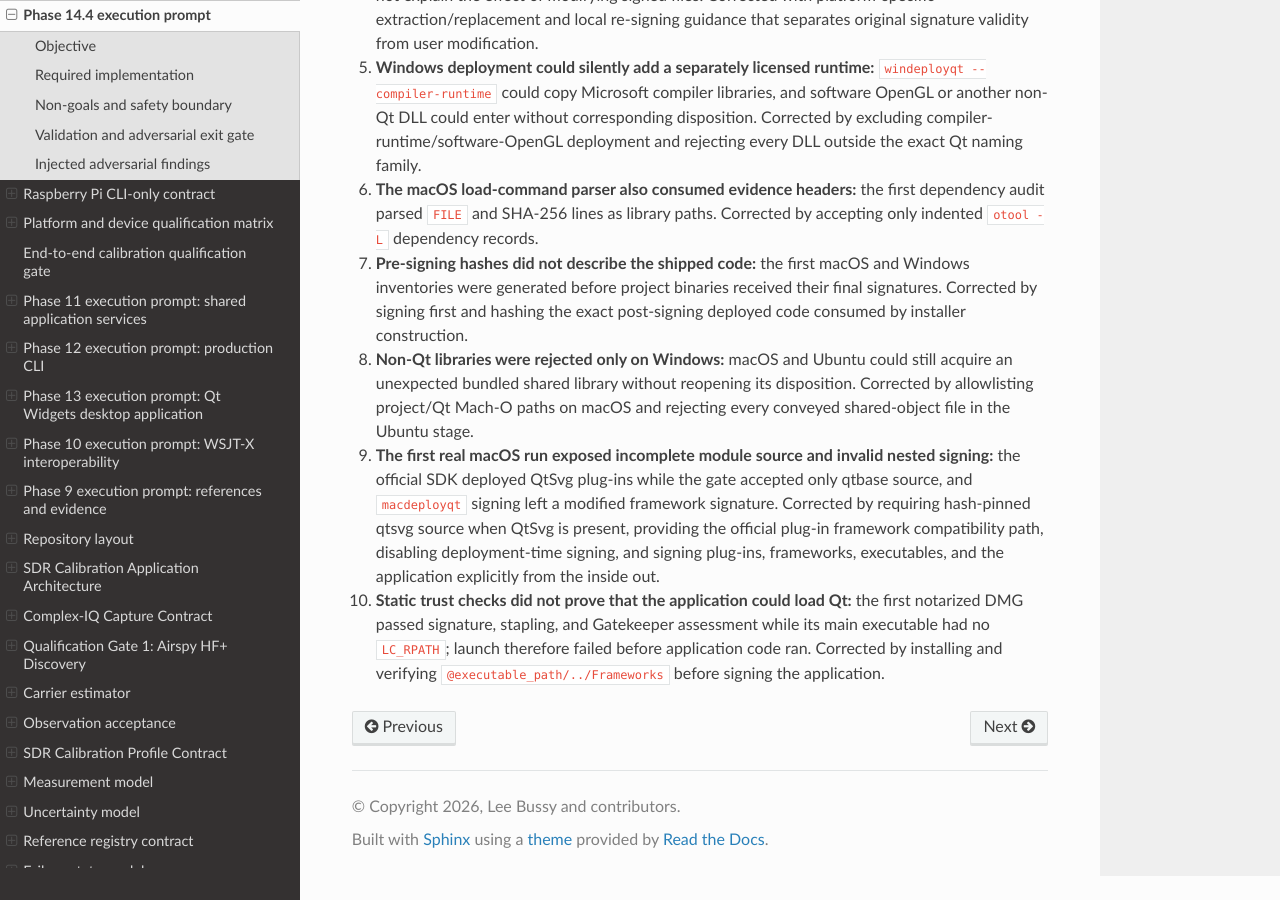
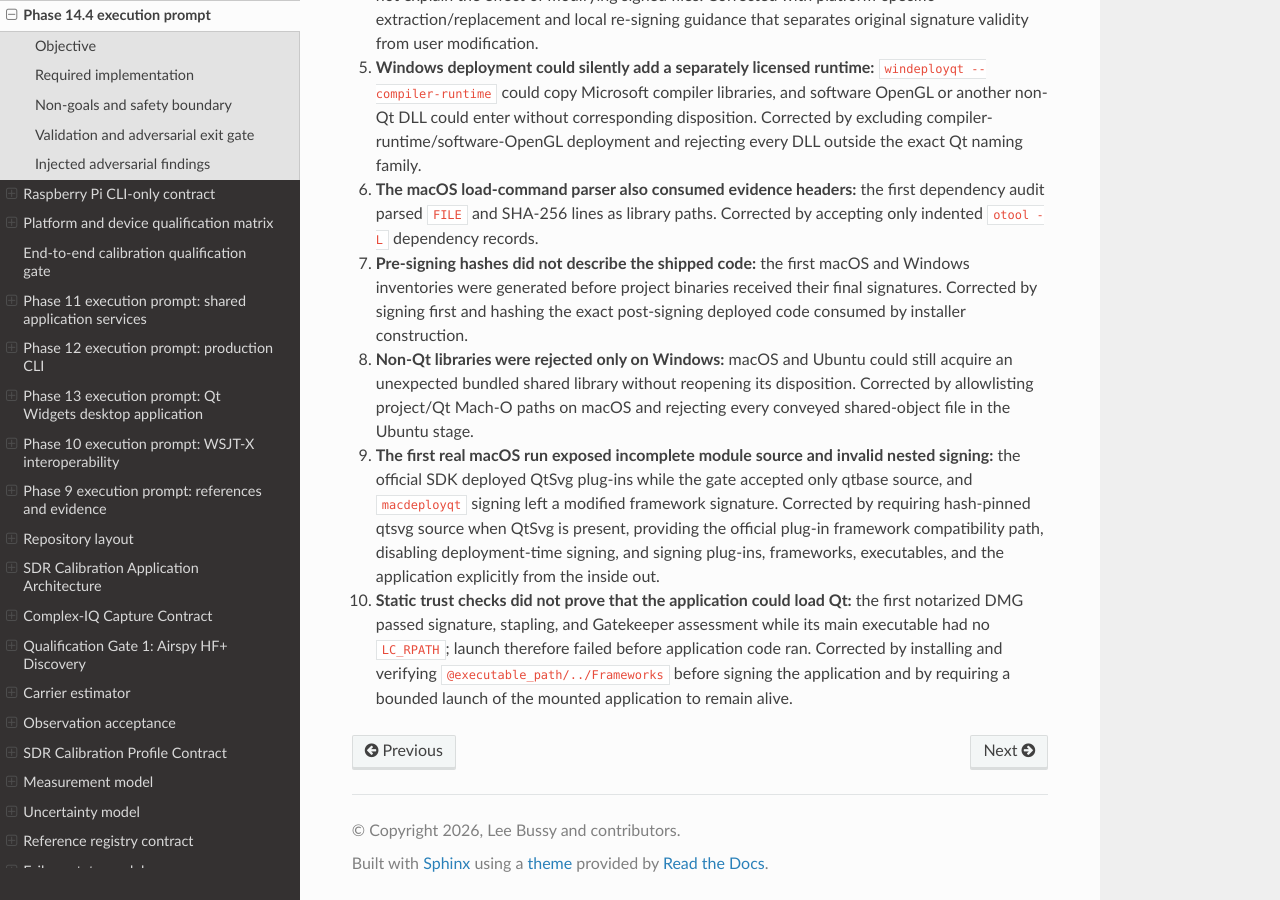
Before and after one commit to lbussy/SDR-Calibration, a Sphinx documentation site: the page built from docs/development/phase-14-4-execution-prompt.md, in a window 1280 px wide and 900 px high, scrolled down 1658 px. Built offline with Sphinx 7.4.7 and the Read the Docs theme 3.1.0, drawn with Linux system fonts in a browser that asks for light colours.

Commit message:
Require mounted macOS launch smoke

```diff
--- a/docs/development/phase-14-4-execution-prompt.md
+++ b/docs/development/phase-14-4-execution-prompt.md
@@ -96,4 +96,5 @@ gate.
     the first notarized DMG passed signature, stapling, and Gatekeeper
     assessment while its main executable had no `LC_RPATH`; launch therefore
     failed before application code ran. Corrected by installing and verifying
-    `@executable_path/../Frameworks` before signing the application.
+    `@executable_path/../Frameworks` before signing the application and by
+    requiring a bounded launch of the mounted application to remain alive.
```
Also changed, not shown: 1 other file.
